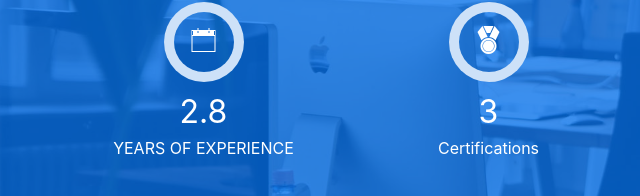
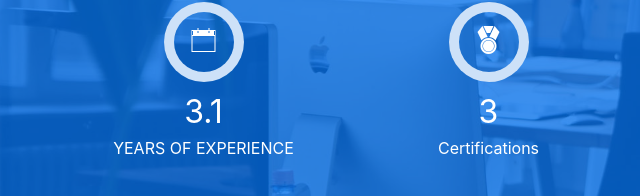
Before and after one commit to omeshwar33/omeshwar33.github.io, a plain HTML site: page index.html in a window 1280 px wide. Shown: the part 1904-2100 px from the top of the page, 9-649 px from the left. Drawn offline with Linux system fonts and the light colour scheme; files whose address does not match are found by name.

Commit message:
index.html

```diff
--- a/index.html
+++ b/index.html
@@ -171,7 +171,7 @@
               <span class="ico-circle"><i class="ion-ios-calendar-outline"></i></span>
             </div>
             <div class="counter-num">
-              <p class="counter">2.8</p>
+              <p class="counter">3.1</p>
               <span class="counter-text">YEARS OF EXPERIENCE</span>
             </div>
           </div>
```
